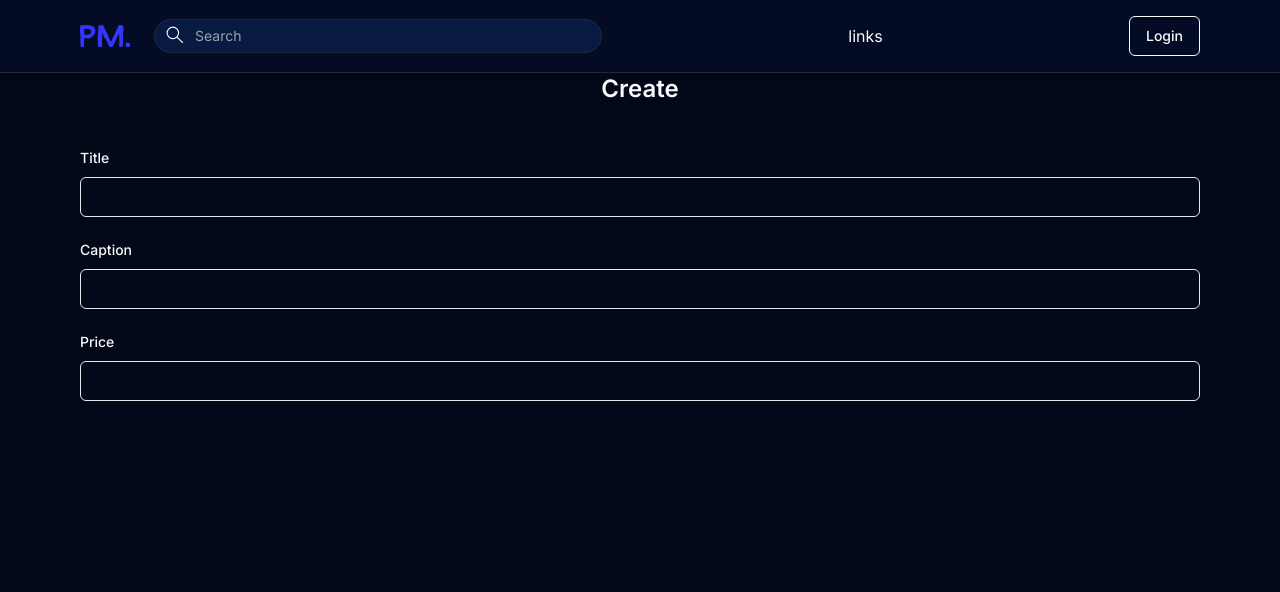
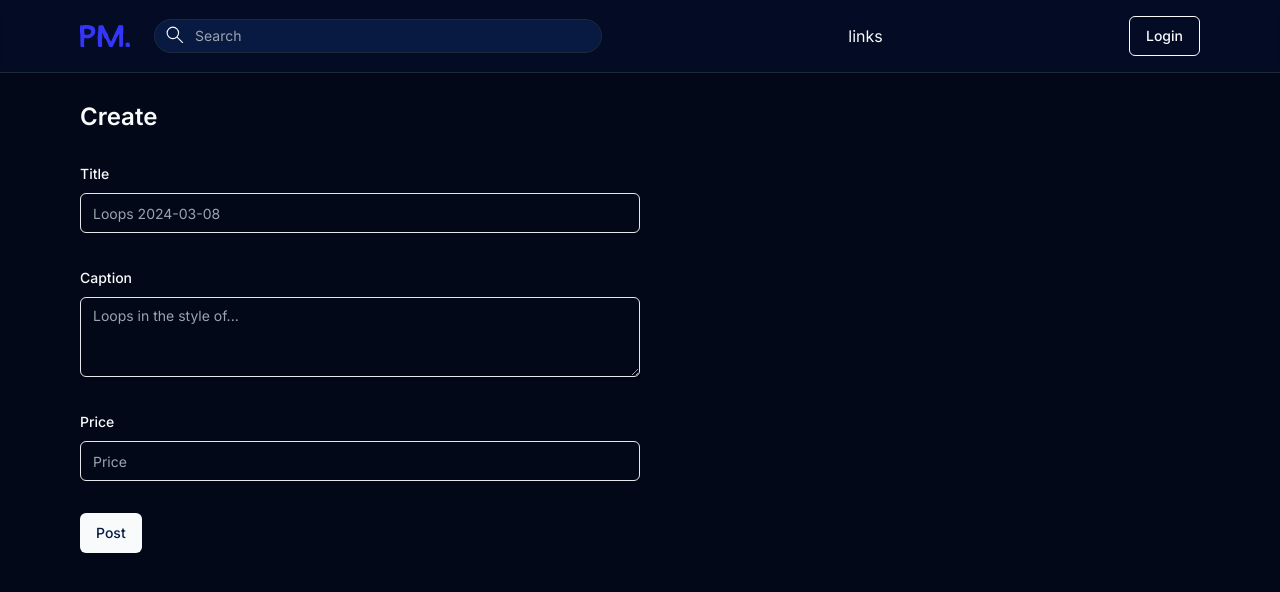
Before and after one commit to JoelHuckle/prodmarket, a Next.js app: page /create in a window 1280 px wide. Shown: the top 592 px of the page. Built offline with nearby package versions, Linux system fonts and the light colour scheme.

Commit message:
form edits

```diff
--- a/app/(root)/create/page.js
+++ b/app/(root)/create/page.js
@@ -16,6 +16,7 @@ import {
   FormMessage,
 } from "@/components/ui/form";
 import { Input } from "@/components/ui/input";
+import { Textarea } from "@/components/ui/textarea";
 
 const formSchema = z.object({
   // username: z.string().min(2, {
@@ -28,24 +29,33 @@ const Create = () => {
   const form = useForm({
     resolver: zodResolver(formSchema),
     defaultValues: {
-      username: "",
+      title: "",
+      caption: "",
+      price: "",
     },
   });
 
-  // 2. Define a submit handler.
-  function onSubmit() {
-    // Do something with the form values.
-    // ✅ This will be type-safe and validated.
-    console.log(values);
+  function onSubmit(formData) {
+    // Access form data from the object provided by the form hook
+    // You might need to adjust the properties depending on your form structure
+    const { title, caption, price } = formData;
+
+    // Log the form data
+    console.log("Title:", title);
+    console.log("Caption:", caption);
+    console.log("Price:", price);
   }
+
+  const date = new Date().toISOString().split("T")[0];
+
   return (
-    <main className="padding-container flex flex-col gap-5">
-      <h1 className="text-2xl font-semibold text-center">Create</h1>
+    <main className="padding-container">
+      <h1 className="text-2xl font-semibold py-7">Create</h1>
       <Form {...form}>
         <form
           onSubmit={form.handleSubmit(onSubmit)}
-          className="space-y-8"
-        ></form>
+          className="space-y-8 sm:flex md:block md:w-1/2 flex-col"
+        >
           <FormField
             control={form.control}
             name="title"
@@ -53,7 +63,7 @@ const Create = () => {
               <FormItem>
                 <FormLabel>Title</FormLabel>
                 <FormControl>
-                <Input placeholder="" {...field} className="outline-none" />
+                  <Input placeholder={`Loops ${date}`} {...field} />
                 </FormControl>
                 <FormMessage />
               </FormItem>
@@ -66,7 +76,7 @@ const Create = () => {
               <FormItem>
                 <FormLabel>Caption</FormLabel>
                 <FormControl>
-                <Input placeholder="" {...field} className="outline-none" />
+                  <Textarea placeholder="Loops in the style of..." {...field} />
                 </FormControl>
                 <FormMessage />
               </FormItem>
@@ -79,12 +89,14 @@ const Create = () => {
               <FormItem>
                 <FormLabel>Price</FormLabel>
                 <FormControl>
-                <Input placeholder="" {...field} className="outline-none" />
+                  <Input placeholder="Price" {...field} />
                 </FormControl>
                 <FormMessage />
               </FormItem>
             )}
           />
+          <Button>Post</Button>
+        </form>
       </Form>
     </main>
   );
--- a/components/ui/button.jsx
+++ b/components/ui/button.jsx
@@ -9,7 +9,7 @@ const buttonVariants = cva(
   {
     variants: {
       variant: {
-        default: "bg-primary text-primary-foreground hover:bg-primary/90",
+        default: "bg-primary text-dark-200 hover:bg-primary/90",
         destructive:
           "bg-destructive text-destructive-foreground hover:bg-destructive/90",
         outline:
--- a/components/ui/input.jsx
+++ b/components/ui/input.jsx
@@ -7,7 +7,7 @@ const Input = React.forwardRef(({ className, type, ...props }, ref) => {
     (<input
       type={type}
       className={cn(
-        "flex h-10 w-full rounded-md border border-input bg-transparent px-3 py-2 text-sm file:border-0 file:bg-transparent file:text-sm file:font-medium placeholder:text-muted-foreground focus-visible:outline-none focus-visible:ring-2 focus-visible:ring-ring focus-visible:ring-offset-2 disabled:cursor-not-allowed disabled:opacity-50",
+        "flex h-10 w-full rounded-md border border-input bg-transparent px-3 py-2 text-sm file:border-0 file:bg-transparent file:text-sm file:font-medium placeholder:text-muted-foreground focus-visible:outline-none focus-visible:ring-1 focus-visible:ring-ring disabled:cursor-not-allowed disabled:opacity-50",
         className
       )}
       ref={ref}
--- /dev/null
+++ b/components/ui/textarea.jsx
@@ -0,0 +1,18 @@
+import * as React from "react"
+
+import { cn } from "@/lib/utils"
+
+const Textarea = React.forwardRef(({ className, ...props }, ref) => {
+  return (
+    (<textarea
+      className={cn(
+        "flex min-h-[80px] w-full rounded-md border border-input bg-background px-3 py-2 text-sm ring-offset-background placeholder:text-muted-foreground focus-visible:outline-none focus-visible:ring-1 focus-visible:ring-ring disabled:cursor-not-allowed disabled:opacity-50",
+        className
+      )}
+      ref={ref}
+      {...props} />)
+  );
+})
+Textarea.displayName = "Textarea"
+
+export { Textarea }
--- a/tailwind.config.js
+++ b/tailwind.config.js
@@ -18,6 +18,7 @@ module.exports = {
         "accent-200": "#3477E0",
         "dark-100": "#020817",
         "dark-200": "#081A42",
+        background: "#020817",
       },
       backgroundImage: {
         "gradient-radial": "radial-gradient(var(--tw-gradient-stops))",
```
Lines whose indentation alone changed are shown as unchanged.
